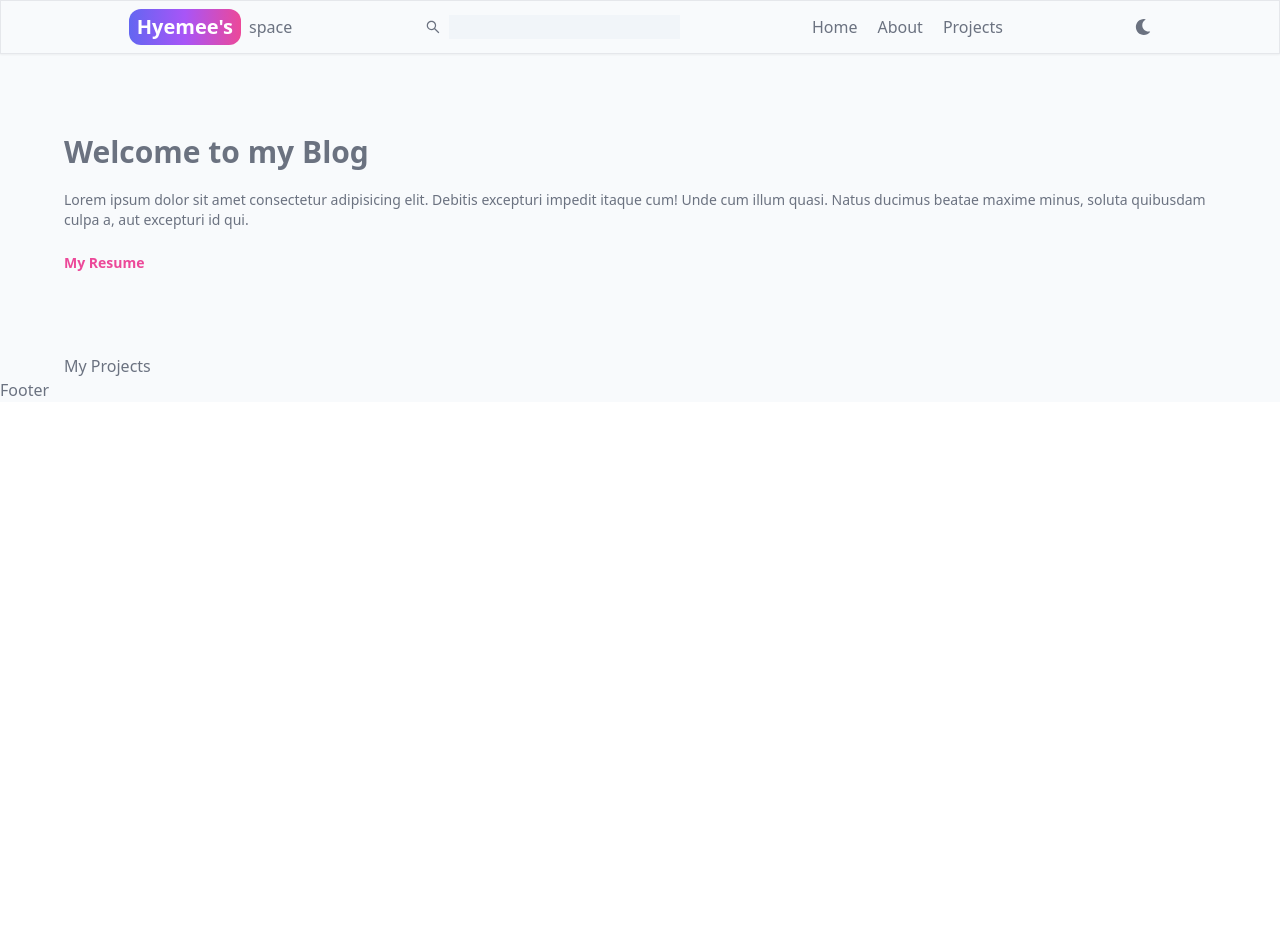
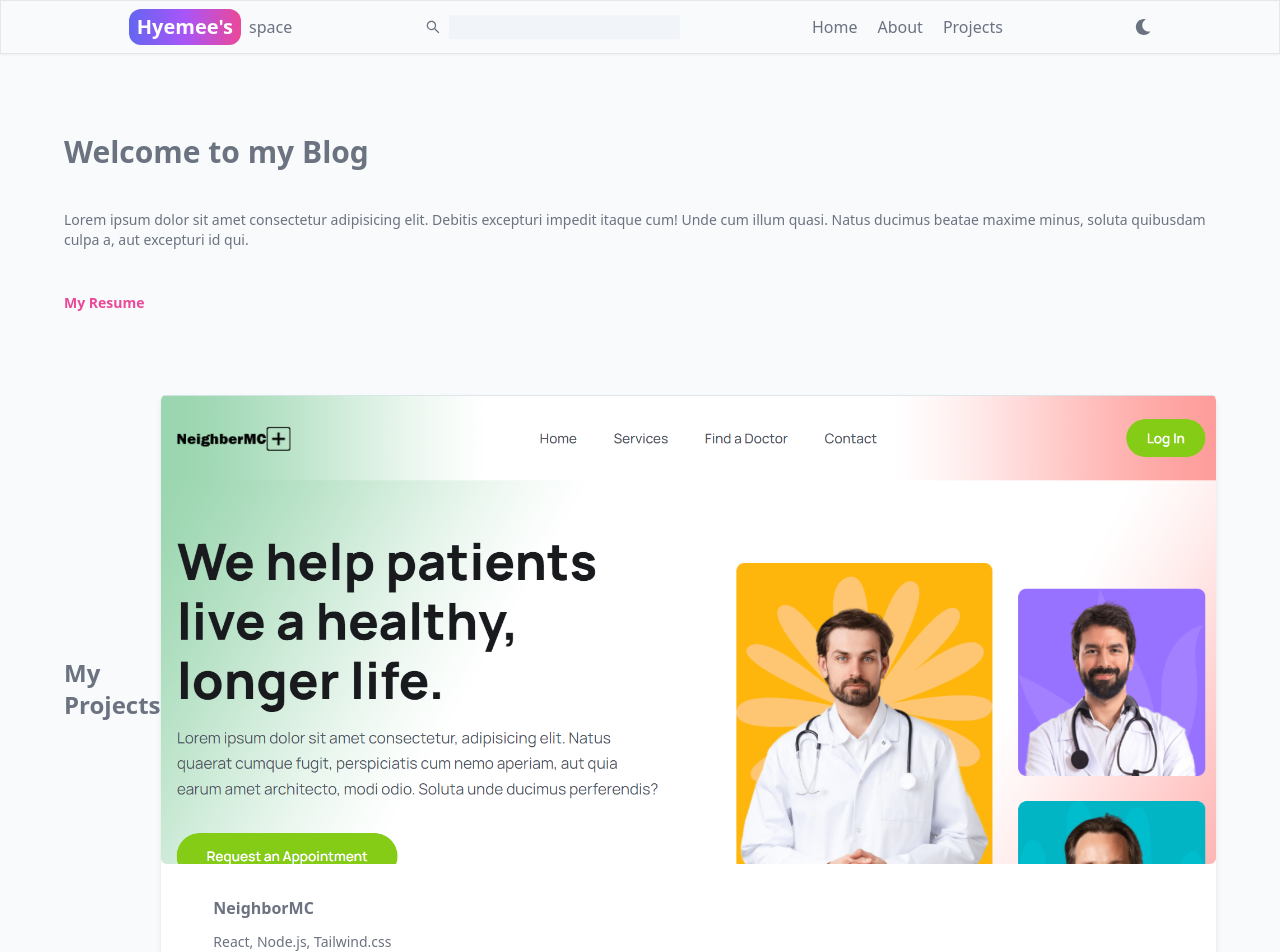
Before and after one commit to Hyemee1021/new_portfolio, a React (Vite) app in the folder client/: page / in a window 1280 px wide. Shown: the top 952 px of the page. Before the commit the page ends 800 px from the top, so only its background shows below. Built offline with nearby package versions, Linux system fonts and the light colour scheme.

Commit message:
one project container completed

```diff
--- a/client/src/components/Header.jsx
+++ b/client/src/components/Header.jsx
@@ -50,18 +50,18 @@ export const Header = () => {
             placeholder="Search.."
           />
         </div>
-        <div className="hidden md:block">
+        <div className="hidden sm:block">
           <ul className="flex gap-5 items-center ">
             <li>Home</li>
             <li>About</li>
             <li>Projects</li>
           </ul>
         </div>
-        <div className="md:hidden">
+        <div className="sm:hidden">
           <IoMenuSharp className="cursor-pointer" onClick={toggleMenu} />
         </div>
         {showMenu && (
-          <div className="w-[50%] bg-slate-50 absolute top-[100%] right-0 shadow-md">
+          <div className="w-[50%] bg-slate-50 absolute top-[100%] right-0 shadow-lg">
             <ul className="flex flex-col  w-[50%] bg-slate-50 min-h-full py-5 gap-5 items-center  mx-auto">
               <li className="cursor-pointer">Home</li>
               <li lassName="cursor-pointer">About</li>
--- a/client/src/pages/Home.jsx
+++ b/client/src/pages/Home.jsx
@@ -1,12 +1,22 @@
-import React from "react";
+import React, { useState } from "react";
+import projectImg from "../assets/project7.png";
+export const Home = () => {
+  const [showDiv, setShowDiv] = useState(false);
 
-export const Home = () => {
+  console.log(showDiv);
+
+  const handleMouseEnter = () => {
+    setShowDiv(true);
+  };
+  const handleMouseLeave = () => {
+    setShowDiv(false);
+  };
   return (
     <div className="w-[90%] mx-auto">
       {/* intro */}
       <div className="my-20">
         <h1 className="font-bold  text-3xl">Welcome to my Blog</h1>
-        <p className="my-5 text-sm">
+        <p className="my-10 text-sm">
           Lorem ipsum dolor sit amet consectetur adipisicing elit. Debitis
           excepturi impedit itaque cum! Unde cum illum quasi. Natus ducimus
           beatae maxime minus, soluta quibusdam culpa a, aut excepturi id qui.
@@ -15,10 +25,39 @@ export const Home = () => {
           My Resume
         </button>
       </div>
-      <div>
-        <h1>My Projects</h1>
+      {/* project */}
+      <div className="mx-auto flex flex-col sm:flex-row items-center justify-center">
+        <h1 className="font-bold  text-2xl my-10">My Projects</h1>
         <div className="flex flex-col sm:flex-row">
-          <div></div>
+          {/* project box */}
+          <div
+            className="rounded-md bg-white shadow-md overflow-hidden transition duration-300"
+            onMouseEnter={handleMouseEnter}
+            onMouseLeave={handleMouseLeave}
+          >
+            <div className=" relative overflow-hidden">
+              <img
+                src={projectImg}
+                alt=""
+                className={`rounded-md transition-transform  duration-300 ease-in-out ${
+                  showDiv ? "scale-110" : "scale-100"
+                }`}
+              />
+            </div>
+            <div className="my-8 w-[90%] mx-auto ">
+              <h2 className="font-semibold">NeighborMC</h2>
+              <p className="text-sm my-3">React, Node.js, Tailwind.css</p>
+              {showDiv && (
+                <button
+                  className={`text-pink-600 hover:text-purple-600  text-sm font-semibold transition-opacity ease-in-out duration-500 ${
+                    showDiv ? "opacity-100" : "opacity-0"
+                  }`}
+                >
+                  Visit
+                </button>
+              )}
+            </div>
+          </div>
         </div>
       </div>
     </div>
```
Also changed, not shown: client/src/assets/project7.png (added).
